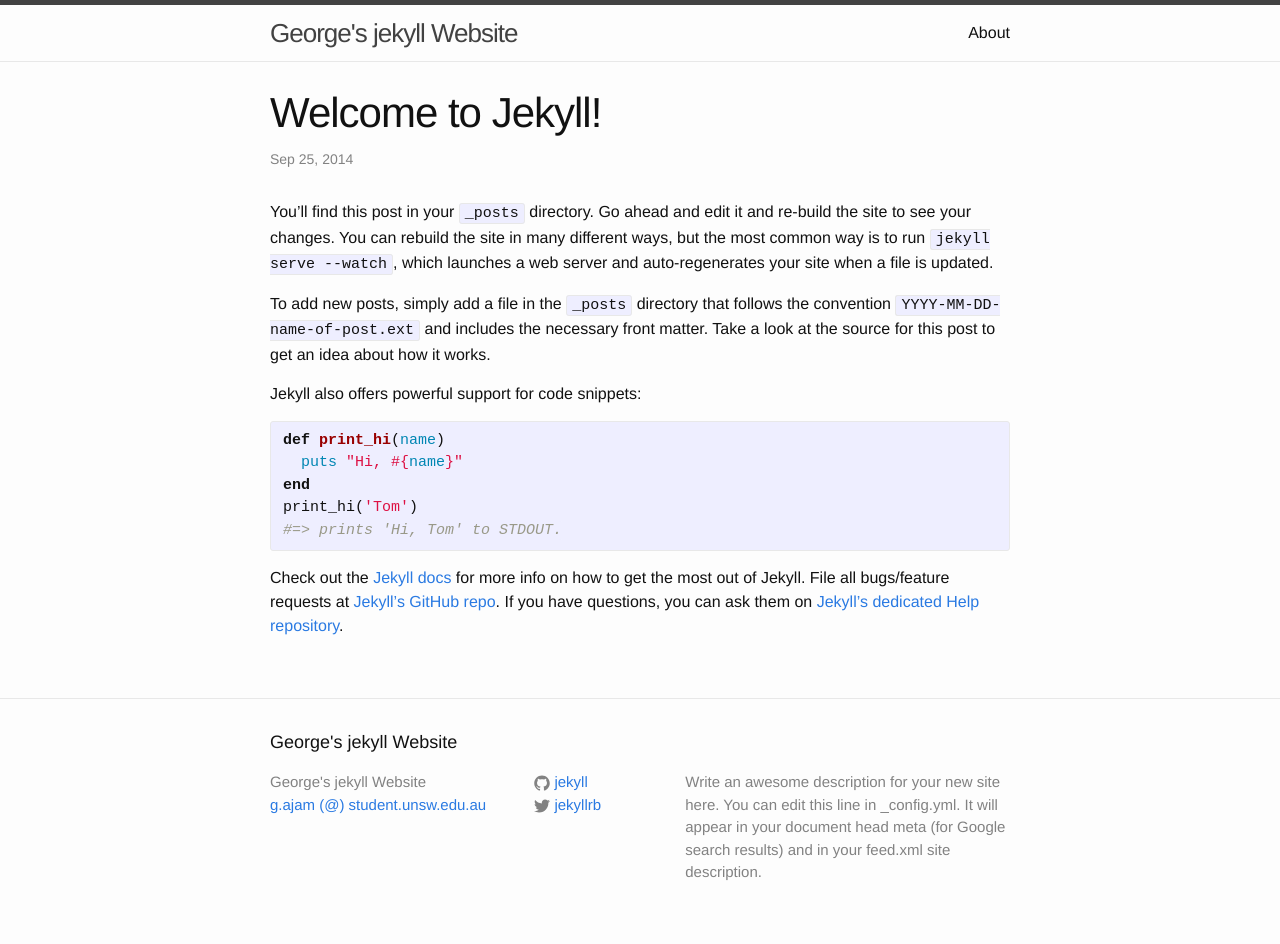
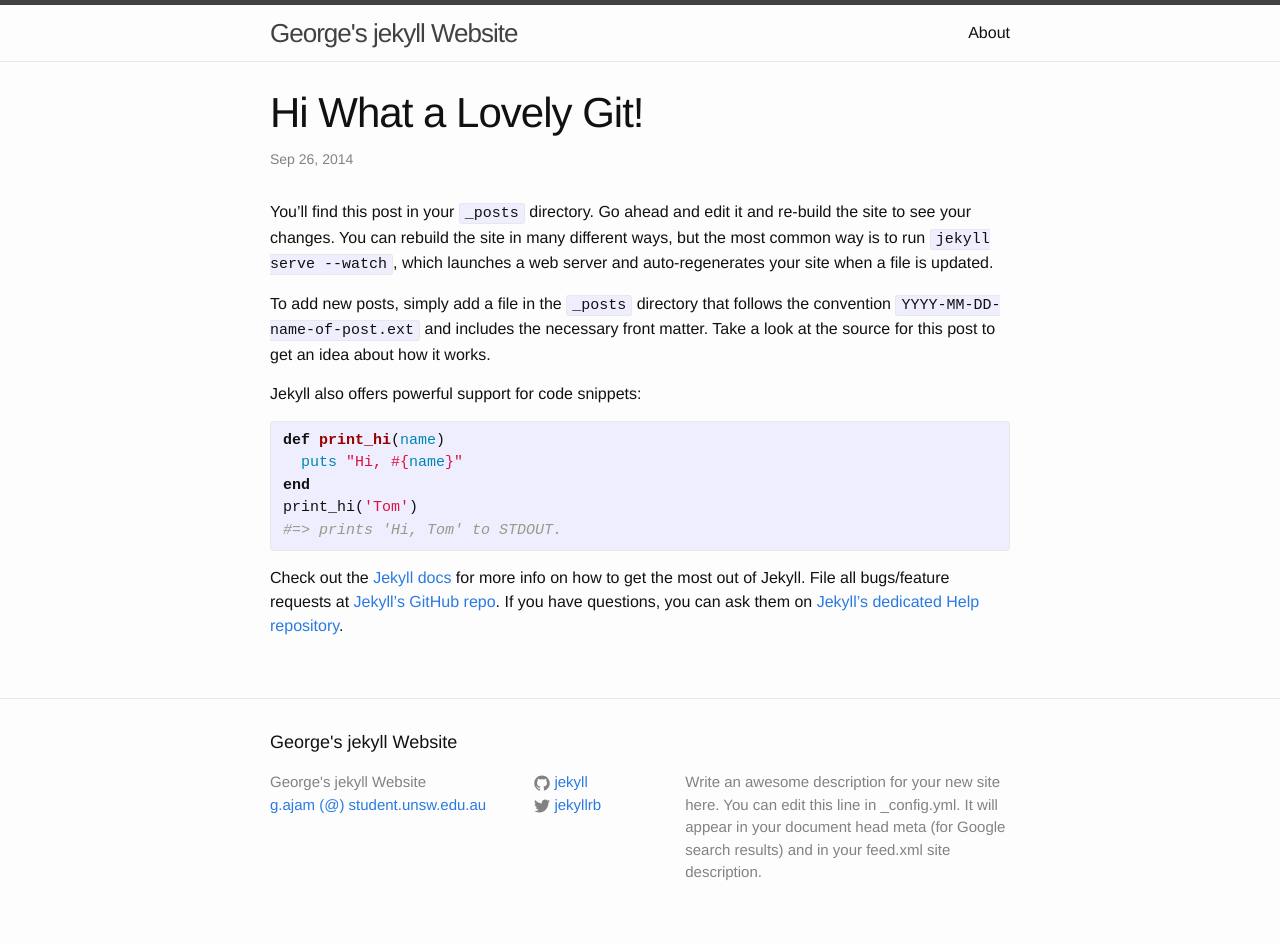
Before and after one commit to geoapi/geoapi.github.io, a Jekyll site: the page built from _posts/2014-09-26-hi.markdown, in a window 1280 px wide. Built offline with Jekyll 4.4.1, drawn with Linux system fonts in a browser that asks for light colours.

Commit message:
changing time/date

```diff
--- a/_posts/2014-09-26-hi.markdown
+++ b/_posts/2014-09-26-hi.markdown
@@ -1,7 +1,7 @@
 ---
 layout: post
-title:  "Welcome to Jekyll!"
-date:   2014-09-25 10:56:32
+title:  "Hi What a Lovely Git!"
+date:   2014-09-26 10:56:32
 categories: jekyll update
 ---
 You’ll find this post in your `_posts` directory. Go ahead and edit it and re-build the site to see your changes. You can rebuild the site in many different ways, but the most common way is to run `jekyll serve --watch`, which launches a web server and auto-regenerates your site when a file is updated.
```
